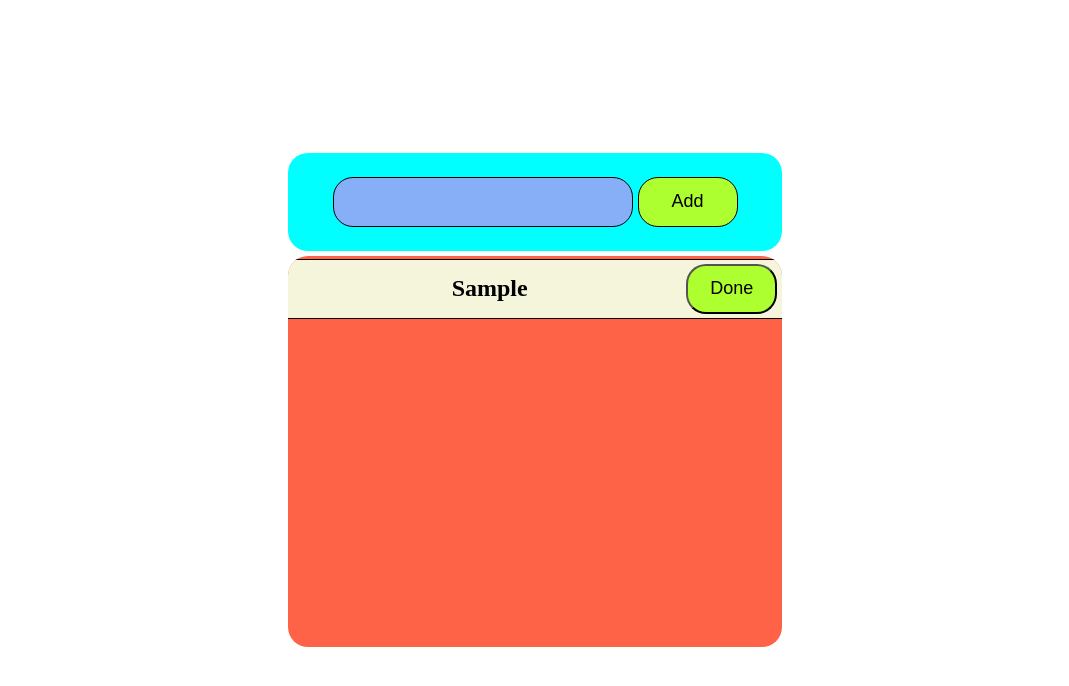
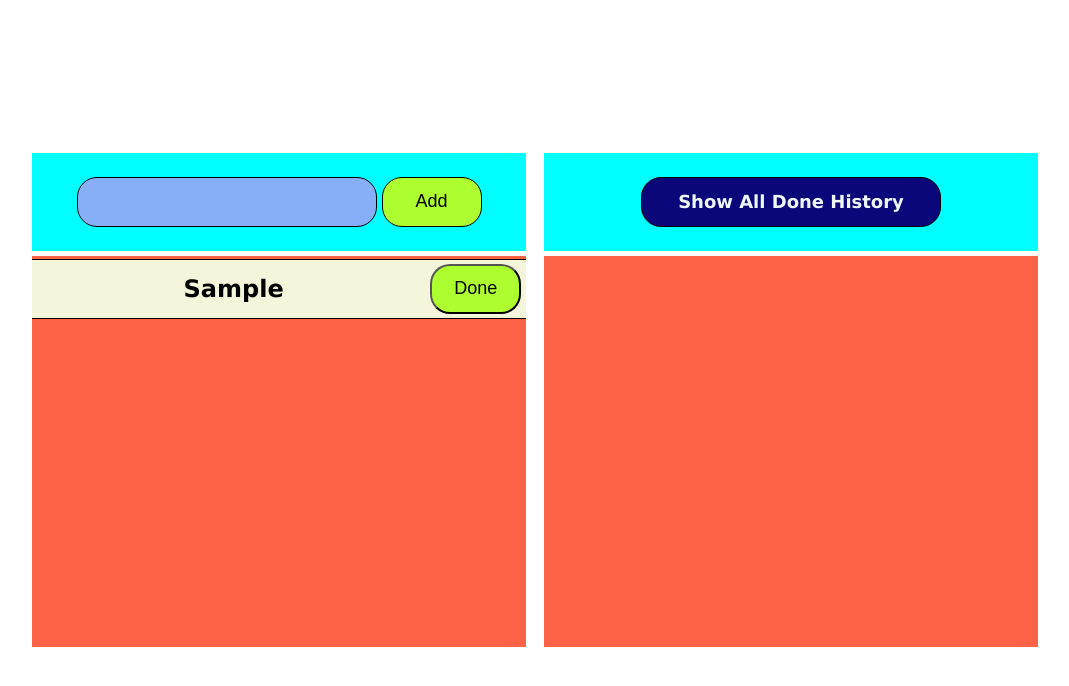
Before and after one commit to Chitrakar002/New-To-Do, a plain HTML site: page index.html in a window 1280 px wide. Both pictures are taken after typing "Sample" into the empty fields and a click on the button "Add". Shown: the whole page, without its empty margins (105-1174 px from the left). Drawn offline with Linux system fonts and the light colour scheme.

Commit message:
Add files via upload

```diff
--- a/index.html
+++ b/index.html
@@ -15,11 +15,20 @@
         </div>
         <div class="box2">
             <!-- <div class="item"><h2>Something</h2>
-            <input type="button" value="Done" id="btn2">
+            <input type="button" value="Done" class="btn2">
             </div> -->
         </div>
 
     </div>
+    <div class="history">
+        <div class="box1">
+            <!-- <input type="text" name="" id="textbox"> -->
+            <input type="button" value="Show All Done History" id="btn3">
+        </div>
+        <div class="box3">
+            <!-- <div class="delItem"><h2>Something</h2>
+            </div> -->
+        </div>
     <script src="main.js"></script>
 </body>
 </html>
--- a/main.js
+++ b/main.js
@@ -1,27 +1,52 @@
-const textbox = document.getElementById("textbox");
-const btn1 = document.getElementById("btn1");
-const item = document.querySelector(".item");
-const box2 = document.querySelector(".box2");
+const textbox = document.getElementById('textbox');
+const add = document.getElementById('btn1');
+const box = document.querySelector('.box2');
+const historyBtn = document.getElementById('btn3');
+const box3 = document.querySelector('.box3');
 const allItems = [];
-function todo(itemName){
-    const temp ={};
-    temp.itemName = itemName;
+const historyItem = [];
+ // array create for store
+// elements
+function toDoLoader(newItem){ // function declaration
+    const temp = {}; // object creation
+    temp.newItem =  newItem; // store newItem as Object
     return temp;
 }
+function arrange(){
+allItems.forEach((toDoLoader)=>{
+    box.innerHTML += `<div class="item"><h2>${toDoLoader.newItem}</h2>
+    <input type="button" value ="Done" class="btn2">
+    </div>`;
+})
+}
 function newData(){
-    if(textbox.value===' ') return;
-    allItems.push(todo(textbox.value));
-    console.log(allItems);
-    box2.innerHTML = " ";
-
-    allItems.forEach((todo)=>{
-        box2.innerHTML += `<div class="item"><h2>${todo.itemName}</h2>
-        <input type="button" value="Done" id="btn2">
-        </div>`
-
-
-    })
+    if(textbox.value === ' ') return;
+    allItems.push(toDoLoader(textbox.value));
+    box.innerHTML= "  ";
+    arrange();
+    done();
     textbox.value = " ";
 
+    // console(allItems);
+
 }
-btn1.addEventListener('click',newData);
+function done(){
+    const doneBtn = document.querySelectorAll('.btn2');
+    doneBtn.forEach((ele,index)=>{
+        ele.addEventListener('click',()=>{
+           historyItem.push(allItems.splice(index,1));
+            // console.log(index);
+            console.log(historyItem);
+            box.innerHTML=" ";
+            arrange();
+            done();
+        })
+    });
+}
+add.addEventListener('click',newData);
+// function deleteItem(){
+//     allItems.forEach((toDoLoader)=>{
+//         box.innerHTML += `<div class="delItem"><h2>${toDoLoader.newItem}</h2>
+//         </div>`;
+//     })
+// history.addEventListener('click',deleteItem);
--- a/style.css
+++ b/style.css
@@ -2,6 +2,9 @@
     padding: 0;
     margin: 0;
     box-sizing: border-box;
+}
+body{
+    font-family: 'Lucida Sans', 'Lucida Sans Regular', 'Lucida Grande', 'Lucida Sans Unicode', Geneva, Verdana, sans-serif;
 }
 /**/
 .container{
@@ -18,7 +21,7 @@
     /* flex-wrap: wrap; */
     align-content: flex-start;
     position: absolute;
-    left:50%;
+    left:30%;
     top:50%;
     transform: translate(-50%,-50%);
 
@@ -33,7 +36,7 @@
     justify-content: center;
     display: flex;
     gap: 5px;
-    border-radius: 20px;
+    /* border-radius: 20px; */
 
 }
 .box2{
@@ -46,22 +49,24 @@
     /* justify-content: center; */
     display: flex;
     flex-direction: column;
+
     background-color: tomato;
     overflow-y: scroll;
     gap: 5px;
     padding-top: 3px;
-    border-radius: 20px;
+    /* border-radius: 20px; */
+
 
 }
 .box2::-webkit-scrollbar{
-    width: 25px;
+    width: 5px;
 }
 .box2::-webkit-scrollbar-track{
     -webkit-box-shadow: inset 0 0 6px rgba(0,0,0,0.3);
 
 }
 .box2::-webkit-scrollbar-thumb{
-    background-color: rgb(163, 247, 9);
+    background-color: rgb(126, 1, 1);
 }
 #textbox{
     width:300px;
@@ -99,7 +104,7 @@
     padding: 5px;
     align-items: center;
 }
-#btn2{
+.btn2{
     width:100px;
     height: 50px;
     border-radius: 20px;
@@ -109,7 +114,7 @@
     /* justify-self: center; */
     /* padding: 5px; */
 }
-#btn2:hover{
+.btn2:hover{
     background-color: black;
     color:white;
 }
@@ -119,3 +124,68 @@ h2{
     /* background-color: aquamarine; */
     /* align-self: center; */
 }
+.history{
+    padding: 3px;
+    width:500px;
+    height: 500px;
+    /* border: 2px solid black; */
+    display: flex;
+    flex-direction: column;
+    /* justify-content: space-around; */
+    gap: 5px;
+    /* align-items: center; */
+    /* background-color: rgb(241, 255, 45); */
+    /* flex-wrap: wrap; */
+    align-content: flex-start;
+    position: absolute;
+    left:70%;
+    top:50%;
+    transform: translate(-50%,-50%);
+}
+#btn3{
+    width:300px;
+    height: 50px;
+    border-radius: 20px;
+    background-color: rgb(9, 7, 121);
+    border:1px solid rgb(0, 0, 0);
+    color: aliceblue;
+    font-weight: bold;
+    font-family: Verdana, Geneva, Tahoma, sans-serif;
+    font-size: 18px;
+}
+#btn3:hover{
+    background-color: rgb(12, 243, 116);
+    color:rgb(0, 0, 0);
+}
+.delItem{
+    width:100%;
+    background-color: rgb(255, 255, 10);
+    height:60px;
+    display: flex;
+    justify-content: space-between;
+    padding-left: 25px;
+    padding-right:15px ;
+    border-bottom:1px solid black;
+    border-top:1px solid black;
+    padding: 5px;
+    align-items: center;
+}
+.box3{
+    width:100%;
+    height: 80%;
+    background-color: aqua;
+    /* order: 4; */
+    /* border: 2px solid black; */
+    align-items: center;
+    /* justify-content: center; */
+    display: flex;
+    flex-direction: column;
+
+    background-color: tomato;
+    overflow-y: scroll;
+    gap: 5px;
+    padding-top: 3px;
+    /* border-radius: 20px; */
+
+
+}
```
